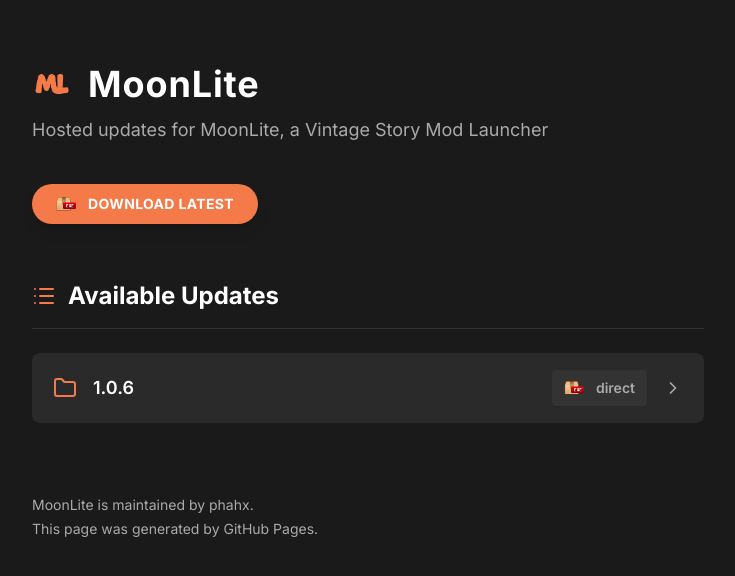
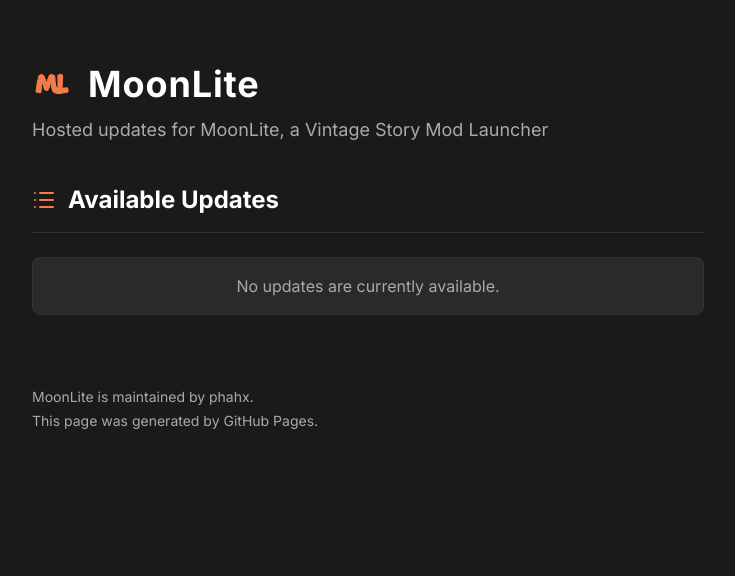
Before and after one commit to phahx/moonlite, a Jekyll site: the page built from index.html, in a window 1280 px wide. Shown: the top 576 px of the page, without its empty margins (272-1007 px from the left). Built offline with Jekyll 4.4.1, drawn with Linux system fonts in a browser that asks for light colours; nearby versions of some CDN libraries.

```diff
--- a/_config.yml
+++ b/_config.yml
@@ -2,7 +2,10 @@
 description: Hosted updates for MoonLite, a Vintage Story Mod Launcher
 github_username: phahx
 theme_accent: "#F47B49"
-latest_download_link: "https://github.com/phahx/moonlite/releases/latest"
+url: https://phahx.github.io
+baseurl: /moonlite
+future: true
+timezone: America/New_York
 defaults:
   - scope:
       path: ""
--- /dev/null
+++ b/_includes/latest_exe.html
@@ -0,0 +1,29 @@
+{% assign latest_exe_path = "" %}
+{% assign latest_exe_version = "0.0.0" %}
+{% for file in site.static_files %}
+  {% if file.path contains '/updates/' and file.extname == '.exe' %}
+    {% assign cand = file.name | remove: 'MoonLite-Setup-' | remove: '.exe' %}
+    {% assign a = cand | split: '.' %}
+    {% assign b = latest_exe_version | split: '.' %}
+    {% assign a0 = a[0] | plus: 0 %}
+    {% assign a1 = a[1] | plus: 0 %}
+    {% assign a2 = a[2] | plus: 0 %}
+    {% assign b0 = b[0] | plus: 0 %}
+    {% assign b1 = b[1] | plus: 0 %}
+    {% assign b2 = b[2] | plus: 0 %}
+    {% assign newer = false %}
+    {% if a0 > b0 %}
+      {% assign newer = true %}
+    {% elsif a0 == b0 %}
+      {% if a1 > b1 %}
+        {% assign newer = true %}
+      {% elsif a1 == b1 and a2 > b2 %}
+        {% assign newer = true %}
+      {% endif %}
+    {% endif %}
+    {% if newer %}
+      {% assign latest_exe_version = cand %}
+      {% assign latest_exe_path = file.path %}
+    {% endif %}
+  {% endif %}
+{% endfor %}
--- a/_layouts/default.html
+++ b/_layouts/default.html
@@ -57,14 +57,18 @@
             <p class="text-moonlite-muted text-lg">{{ site.description }}</p>
         </div>
 
-        <!-- Persistent Call to Action -->
+        <!-- Persistent Call to Action: newest installer in /updates/ -->
+        {% include latest_exe.html %}
+        {% if latest_exe_path != "" %}
         <div class="flex justify-start mb-14">
-            <a href="{{ site.latest_download_link }}" class="bg-moonlite-accent hover:bg-moonlite-accentHover text-white px-6 py-2.5 rounded-full font-bold text-sm uppercase tracking-wide flex items-center shadow-lg transition-colors active:scale-[0.99]">
-                <!-- Custom PNG Image for Download -->
+            <a href="{{ latest_exe_path | relative_url }}"
+               download="MoonLite-Setup-{{ latest_exe_version }}.exe"
+               class="bg-moonlite-accent hover:bg-moonlite-accentHover text-white px-6 py-2.5 rounded-full font-bold text-sm uppercase tracking-wide flex items-center shadow-lg transition-colors active:scale-[0.99]">
                 <img src="{{ '/assets/images/exe-icon.png' | relative_url }}" alt="Download" class="w-5 h-5 mr-3 object-contain">
                 Download Latest
             </a>
         </div>
+        {% endif %}
 
         <!-- Dynamic Page Content -->
         {{ content }}
--- a/index.html
+++ b/index.html
@@ -8,37 +8,72 @@
         Available Updates
     </h2>
 
+    {% assign version_entries = "" %}
+    {% for file in site.static_files %}
+      {% if file.path contains '/updates/' and file.extname == '.exe' %}
+        {% assign ver = file.name | remove: 'MoonLite-Setup-' | remove: '.exe' %}
+        {% assign parts = ver | split: '.' %}
+        {% assign p0 = parts[0] | plus: 0 %}
+        {% assign p1 = parts[1] | plus: 0 %}
+        {% assign p2 = parts[2] | plus: 0 %}
+        {% capture pad0 %}{% if p0 < 10 %}00{% elsif p0 < 100 %}0{% endif %}{{ p0 }}{% endcapture %}
+        {% capture pad1 %}{% if p1 < 10 %}00{% elsif p1 < 100 %}0{% endif %}{{ p1 }}{% endcapture %}
+        {% capture pad2 %}{% if p2 < 10 %}00{% elsif p2 < 100 %}0{% endif %}{{ p2 }}{% endcapture %}
+        {% assign version_entries = version_entries | append: pad0 | append: '.' | append: pad1 | append: '.' | append: pad2 | append: '|' | append: ver | append: '|' | append: file.path | append: ',' %}
+      {% endif %}
+    {% endfor %}
+    {% assign version_list = version_entries | split: ',' | compact | sort | reverse %}
+
     <div class="space-y-3">
-        {% for post in site.posts %}
-        <!-- List Item Wrapper -->
+        {% assign listed = 0 %}
+        {% for entry in version_list %}
+        {% if entry != "" %}
+        {% assign bits = entry | split: '|' %}
+        {% assign ver = bits[1] %}
+        {% assign exe_path = bits[2] %}
+        {% assign changelog = site.posts | where: 'title', ver | first %}
+        {% assign listed = listed | plus: 1 %}
         <div class="bg-moonlite-card border border-transparent hover:border-moonlite-border rounded-lg p-3 pr-5 flex items-center group transition-colors hover:bg-moonlite-cardHover">
 
-            <!-- Main Area: Links to the Update/Changelog Page -->
-            <a href="{{ post.url | relative_url }}" class="flex items-center flex-1 cursor-pointer p-2">
-                <div class="{% if forloop.first %}text-moonlite-accent{% else %}text-moonlite-muted{% endif %} group-hover:text-white transition-colors mr-4">
+            {% if changelog %}
+            <a href="{{ changelog.url | relative_url }}" class="flex items-center flex-1 cursor-pointer p-2">
+            {% else %}
+            <div class="flex items-center flex-1 p-2">
+            {% endif %}
+                <div class="{% if listed == 1 %}text-moonlite-accent{% else %}text-moonlite-muted{% endif %} group-hover:text-white transition-colors mr-4">
                     <i data-lucide="folder" class="w-6 h-6"></i>
                 </div>
-                <span class="text-lg font-semibold">{{ post.title }}</span>
+                <span class="text-lg font-semibold">{{ ver }}</span>
+            {% if changelog %}
             </a>
+            {% else %}
+            </div>
+            {% endif %}
 
-            <!-- Direct .exe Download Button -->
-            <a href="https://{{ site.github_username }}.github.io/moonlite/updates/{{ post.title }}/MoonLite-Setup-{{ post.title }}.exe"
+            <a href="{{ exe_path | relative_url }}"
+               download="MoonLite-Setup-{{ ver }}.exe"
                class="text-moonlite-muted hover:text-white bg-[#333333] hover:bg-moonlite-accent transition-colors px-3 py-2 rounded flex items-center text-sm font-semibold mr-4 shadow-sm"
                title="Direct Download .exe">
                 <img src="{{ '/assets/images/exe-icon.png' | relative_url }}" alt="Download" class="w-5 h-5 mr-3 object-contain">
                 direct
             </a>
 
-            <!-- Chevron: Links to the Update/Changelog Page -->
-            <a href="{{ post.url | relative_url }}" class="flex items-center">
+            {% if changelog %}
+            <a href="{{ changelog.url | relative_url }}" class="flex items-center">
                 <i data-lucide="chevron-right" class="w-5 h-5 text-moonlite-muted group-hover:text-white transition-colors"></i>
             </a>
+            {% else %}
+            <span class="flex items-center w-5 h-5 mr-0"></span>
+            {% endif %}
 
         </div>
-        {% else %}
+        {% endif %}
+        {% endfor %}
+
+        {% if listed == 0 %}
         <p class="text-moonlite-muted p-4 bg-moonlite-card rounded-lg border border-moonlite-border text-center">
             No updates are currently available.
         </p>
-        {% endfor %}
+        {% endif %}
     </div>
 </div>
```
Also changed, not shown: _posts/YYYY-MM-DD-title.md (deleted).
